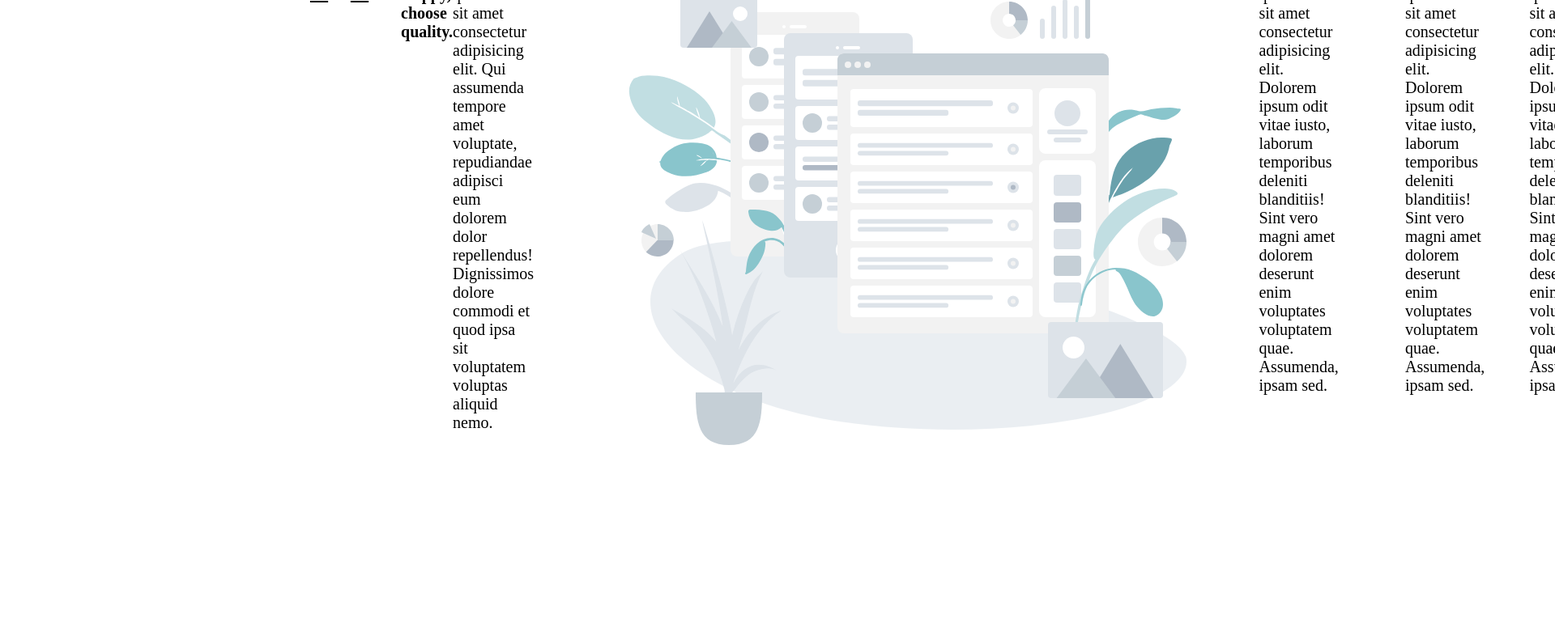
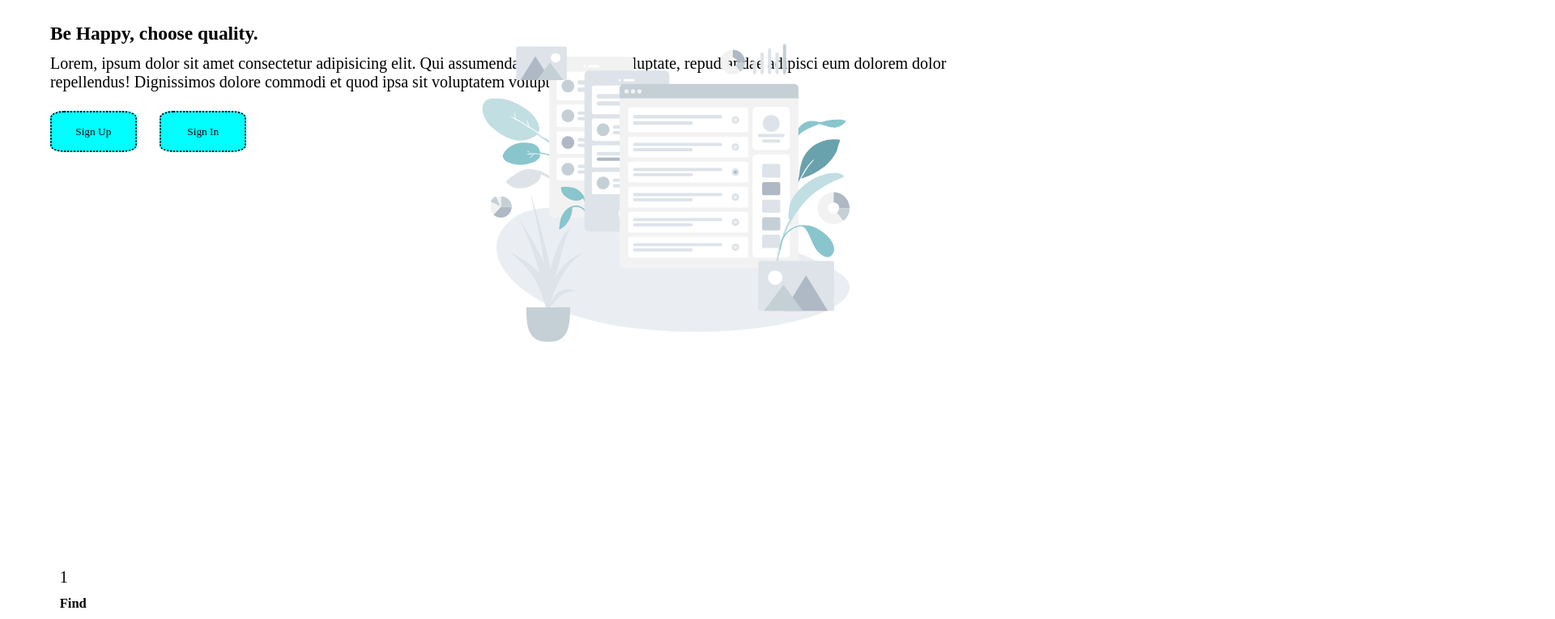
Before and after one commit to MariaCavallo/FrontEnd1, a plain HTML site: page clase20/index.html in a window 1280 px wide. Shown: the part 69-834 px from the top of the page at 81% size, 1920 px wide, since content can reach past the window. Before the commit the page ends 800 px from the top, so only its background shows below. Drawn offline with Linux system fonts and the light colour scheme.

Commit message:
actualizando SASS

```diff
--- a/clase20/index.html
+++ b/clase20/index.html
@@ -14,15 +14,15 @@
         <ul>
             <li><a href="">Talent</a></li>
             <li><a href="">Testimonials</a></li>
-            <li><a href="">About Us</a></li>
-            <li><a href="">Contact Us</a></li>
+            <li><a href="">About us</a></li>
+            <li><a href="">Contact us</a></li>
         </ul>
     </nav>
 </header>
 <body>
     <main>
         <section>
-            <article>
+            <article class="cuadro-texto-1">
                 <h1>Be Happy, choose quality.</h1>
                 <p>Lorem, ipsum dolor sit amet consectetur adipisicing elit. Qui assumenda tempore amet voluptate, repudiandae adipisci eum dolorem dolor repellendus! Dignissimos dolore commodi et quod ipsa sit voluptatem voluptas aliquid nemo.</p>
                 <button>Sign Up</button>
--- /dev/null
+++ b/clase20/sass/_body.scss
@@ -0,0 +1,9 @@
+body{
+    position: absolute;
+    display: flex;
+    flex-direction: column;
+    align-items: flex-start;
+    font-size: 20px;
+    color: black;
+    margin: 0%;
+}
--- a/clase20/sass/_botones.scss
+++ b/clase20/sass/_botones.scss
@@ -2,7 +2,7 @@ article button {
     border-style: dotted;
     background-color: aqua;
     flex-direction: row;
-    border-radius: 30%;
-    width: 20%;
-    height: 5%;
+    border-radius: 16%;
+    width: 8em;
+    height: 4vw;
 }
--- a/clase20/sass/_header.scss
+++ b/clase20/sass/_header.scss
@@ -1,6 +1,16 @@
-header nav ul {
+header nav {
+    position: absolute;
+    left: 51rem;
+    bottom: 76rem;
+}
+
+header nav ul{
     list-style: none;
     display: flex;
-    flex-direction: row;
-    justify-content: space-evenly;
+    left: 49rem;
+    bottom: 75rem;
 }
+
+header h3 {
+    height: 32px;
+}
--- a/clase20/sass/_imagen.scss
+++ b/clase20/sass/_imagen.scss
@@ -1,4 +1,9 @@
 article img{
-    width: 10%;
-    height: 10%;
+    align-items: center;
+    justify-content: center;
+    left: 36vw;
+    bottom: 16vw;
+    width: 77vh;
+    position: relative;
+    height: 56vh;
 }
--- /dev/null
+++ b/clase20/sass/_main.scss
@@ -0,0 +1,4 @@
+cuadro-texto-1{
+    justify-content: flex-start;
+    left: 10vw;
+}
--- a/clase20/sass/_reset.scss
+++ b/clase20/sass/_reset.scss
@@ -1,7 +1,6 @@
 * {
     box-sizing: border-box;
-    display: flex;
     font-family: "Times New Roman", Times, serif;
-    font-size: 20px;
-    color: black;
+    text-decoration: none;
+    margin: 1%;
 }
--- a/clase20/sass/style.scss
+++ b/clase20/sass/style.scss
@@ -1,3 +1,6 @@
 @import "reset";
+@import "body";
 @import "header";
 @import  "botones";
+@import "imagen";
+@import "main";
```
Also changed, not shown: clase20/css/style.css, 1 other file.
